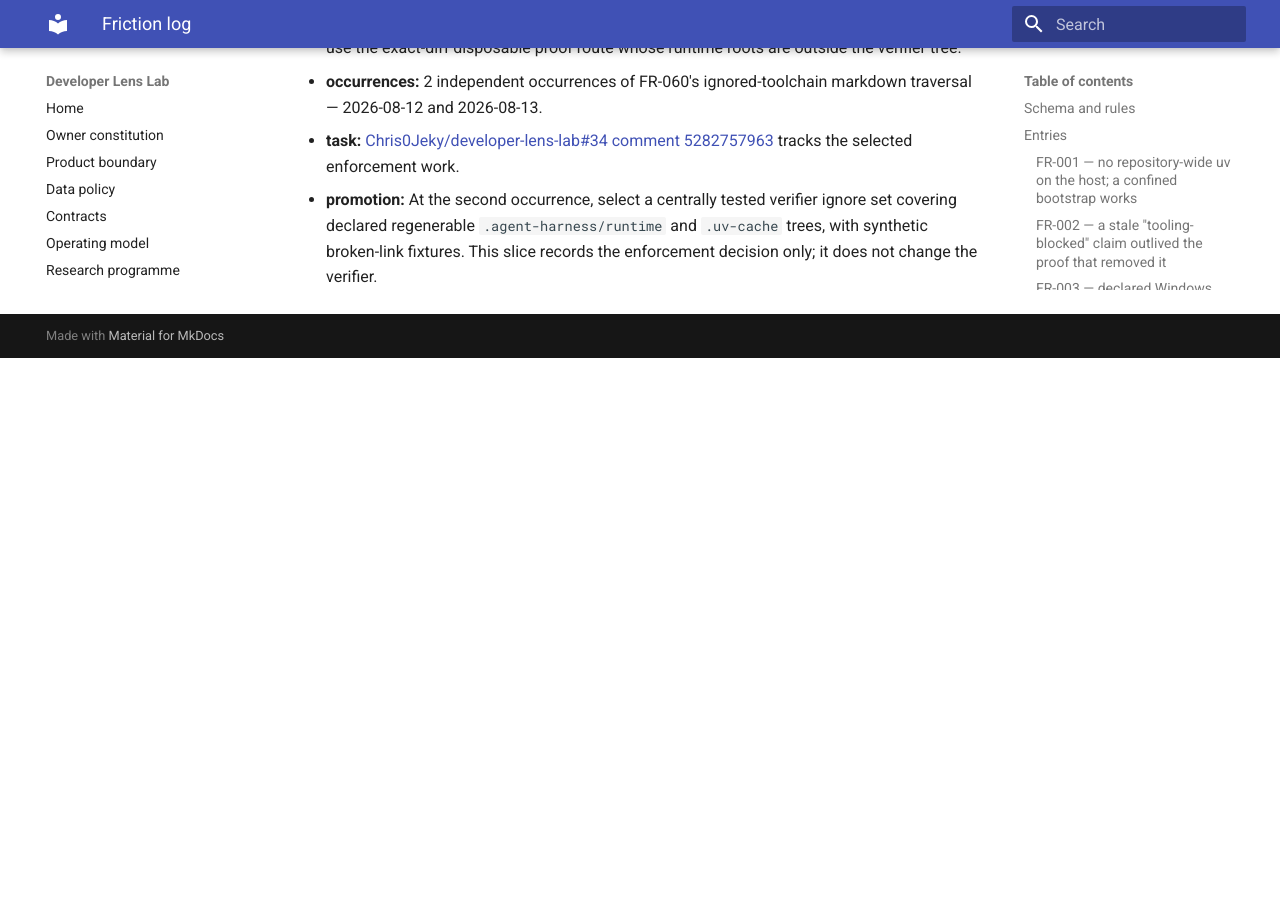
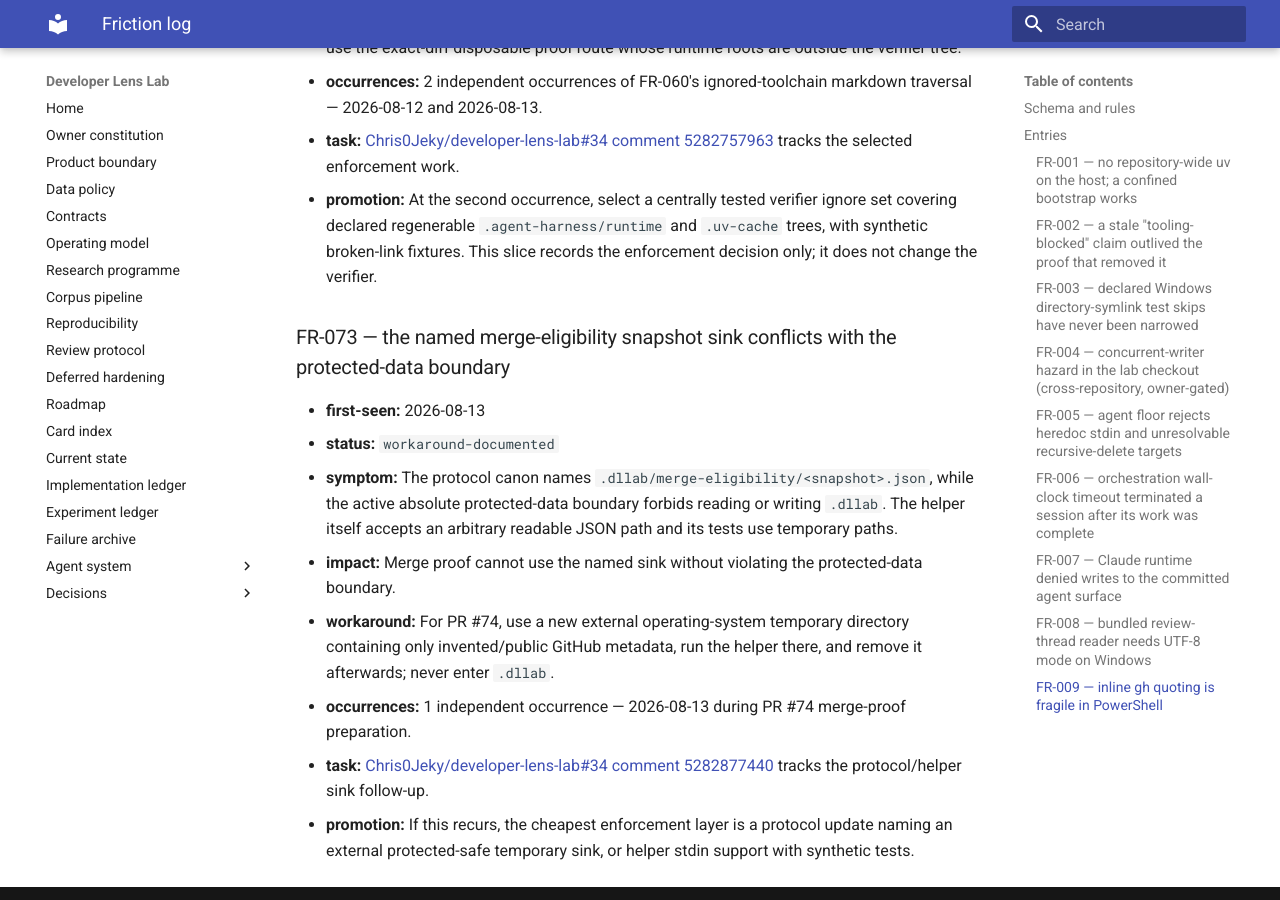
Before and after one commit to Chris0Jeky/developer-lens-lab, an MkDocs documentation site: the page built from docs/agent-system/FRICTION_LOG.md, in a window 1280 px wide and 900 px high, scrolled down 54923 px. Built offline with MkDocs 1.6.1 and Material for MkDocs 9.7.7, drawn with Linux system fonts in a browser that asks for light colours; before the commit the page ends 55281 px from its top, so only the background shows below that.

Commit message:
docs: record merge snapshot friction

```diff
--- a/docs/agent-system/FRICTION_LOG.md
+++ b/docs/agent-system/FRICTION_LOG.md
@@ -1900,3 +1900,20 @@ entirely stale PR response.
 - **promotion:** At the second occurrence, select a centrally tested verifier ignore set covering
   declared regenerable `.agent-harness/runtime` and `.uv-cache` trees, with synthetic broken-link
   fixtures. This slice records the enforcement decision only; it does not change the verifier.
+
+### FR-073 — the named merge-eligibility snapshot sink conflicts with the protected-data boundary
+
+- **first-seen:** 2026-08-13
+- **status:** `workaround-documented`
+- **symptom:** The protocol canon names `.dllab/merge-eligibility/<snapshot>.json`, while the active
+  absolute protected-data boundary forbids reading or writing `.dllab`. The helper itself accepts an
+  arbitrary readable JSON path and its tests use temporary paths.
+- **impact:** Merge proof cannot use the named sink without violating the protected-data boundary.
+- **workaround:** For PR #74, use a new external operating-system temporary directory containing only
+  invented/public GitHub metadata, run the helper there, and remove it afterwards; never enter
+  `.dllab`.
+- **occurrences:** 1 independent occurrence — 2026-08-13 during PR #74 merge-proof preparation.
+- **task:** [Chris0Jeky/developer-lens-lab#34 comment 5282877440](https://github.com/Chris0Jeky/developer-lens-lab/issues/34#issuecomment-5282877440)
+  tracks the protocol/helper sink follow-up.
+- **promotion:** If this recurs, the cheapest enforcement layer is a protocol update naming an
+  external protected-safe temporary sink, or helper stdin support with synthetic tests.
```
